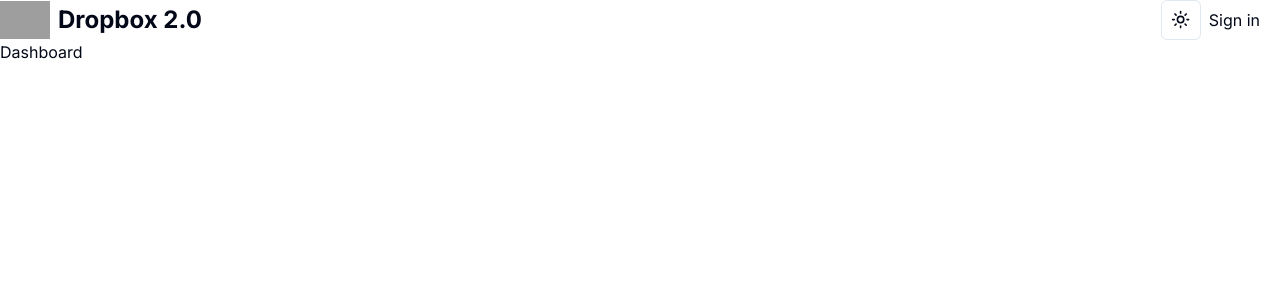
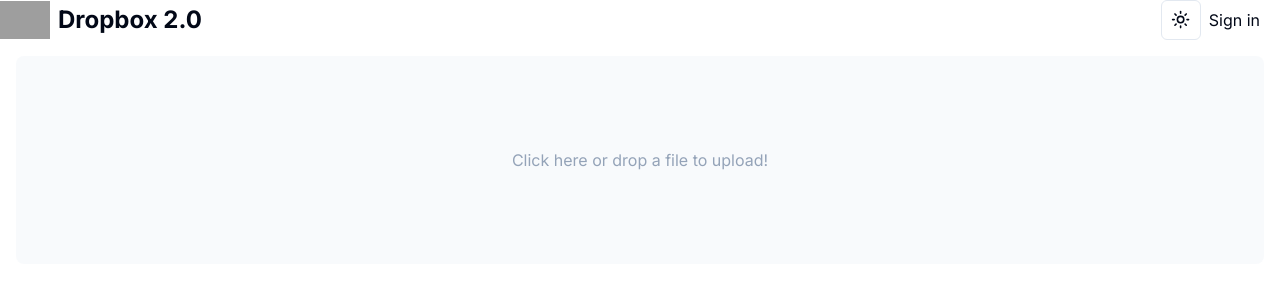
Before and after one commit to yuvrajzingh/Dropbox-2.0, a Next.js app: page /dashboard in a window 1280 px wide. Shown: the top 300 px of the page. Built offline with nearby package versions, Linux system fonts and the light colour scheme; no server answers; grey boxes are pictures that could not be loaded.

Commit message:
implement Drag n Drop

```diff
--- a/app/dashboard/page.tsx
+++ b/app/dashboard/page.tsx
@@ -1,5 +1,13 @@
+import Dropzone from "@/components/Dropzone";
+import { auth } from "@clerk/nextjs";
+
+
+
 function Dashboard() {
-  return <div>Dashboard</div>;
+
+    const {userId } = auth();
+
+  return <div><Dropzone /></div>;
 }
 
 export default Dashboard;
--- /dev/null
+++ b/components/Dropzone.tsx
@@ -0,0 +1,39 @@
+"use client";
+
+import { cn } from "@/lib/utils";
+import DropzoneComponent from "react-dropzone";
+
+function Dropzone() {
+
+    // max file size 20MB
+    const maxSize = 20971520;
+
+
+
+  return (
+    <DropzoneComponent onDrop={acceptedFiles => console.log(acceptedFiles)}>
+  {({getRootProps, getInputProps, isDragActive, isDragReject, fileRejections}) => {
+
+    const isFileTooLarge = fileRejections.length > 0 && fileRejections[0].file.size > maxSize;
+
+    return (
+    <section className="m-4">
+      <div {...getRootProps()}
+        className={cn("w-full h-52 flex justify-center items-center cursor-pointer p-5 order border-dashed rounded-lg text-center", isDragActive ? "bg-[#035FFE] text-white animate-pulse" : "bg-slate-100/50 dark:bg-slate-800/80 text-slate-400")}>
+        <input {...getInputProps()} />
+        {!isDragActive && "Click here or drop a file to upload!"}
+        {isDragActive && !isDragReject && "Drop to upload this file!"}
+        {isDragReject && "File type not accepted, sorry!"}
+        {
+            isFileTooLarge && (
+                <div className="text-danger mt-2">File is too large.</div>
+            )
+        }
+      </div>
+    </section>
+  )}}
+    </DropzoneComponent>
+  )
+}
+
+export default Dropzone
--- a/package.json
+++ b/package.json
@@ -20,6 +20,7 @@
     "next-themes": "^0.3.0",
     "react": "^18",
     "react-dom": "^18",
+    "react-dropzone": "^14.2.3",
     "tailwind-merge": "^2.3.0",
     "tailwindcss-animate": "^1.0.7"
   },
```
Also changed, not shown: 1 other file (tests, documents, lock files or other folders).
